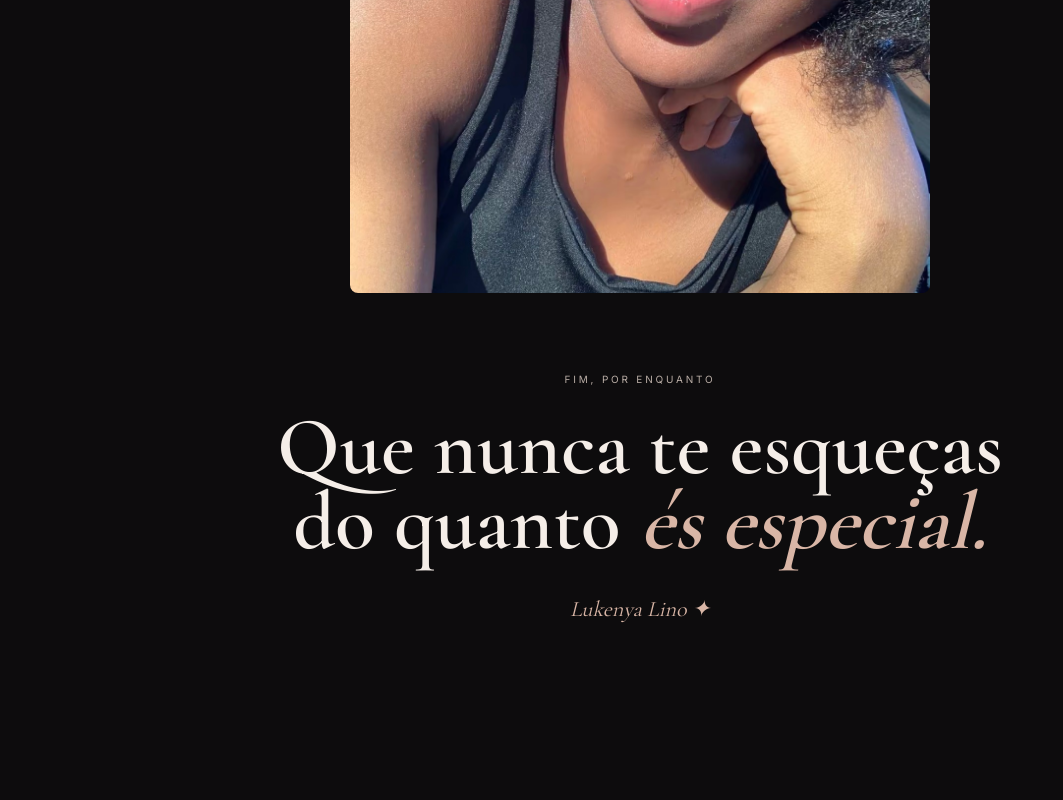
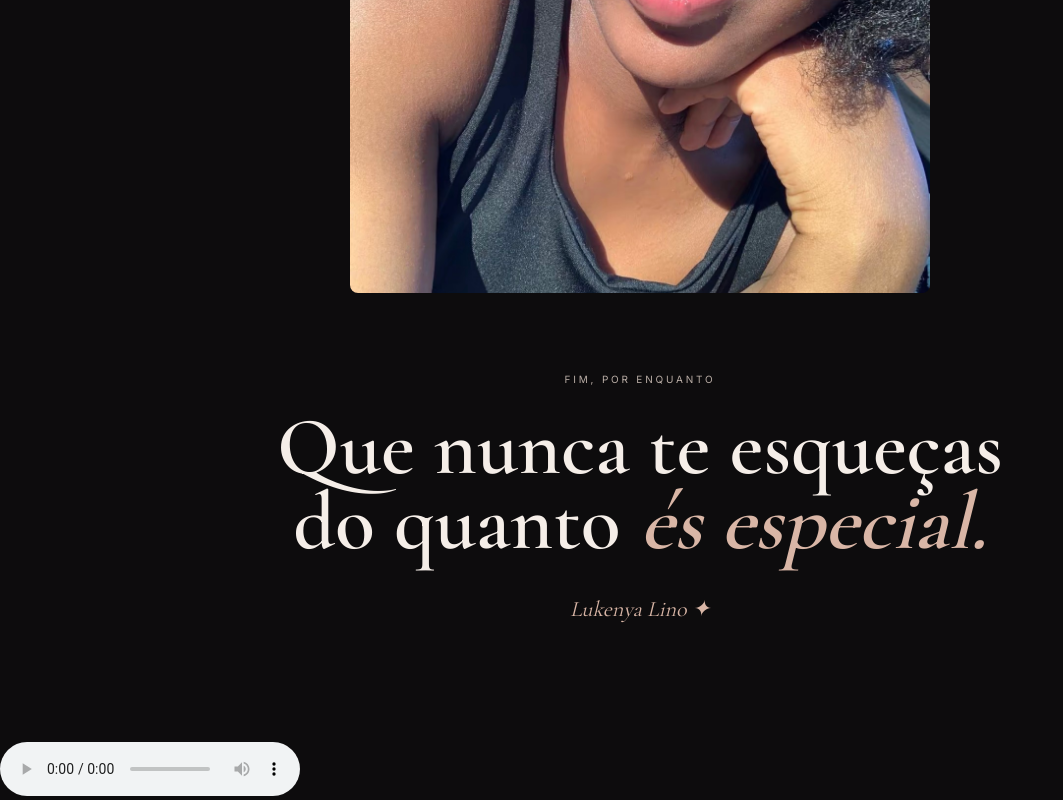
Before and after one commit to benilsondioy-eng/lukenya-lino, a plain HTML site: page index.html in a window 1280 px wide. Shown: the part 5713-6513 px from the top of the page, without its empty margins (0-1063 px from the left). Before the commit the page ends 6455 px from the top, so only its background shows below. Drawn offline with nearby package versions, Linux system fonts and the light colour scheme.

Commit message:
Update index.html

```diff
--- a/index.html
+++ b/index.html
@@ -139,9 +139,10 @@
   </main>
 
   <!-- Quando tiveres um MP3, coloca-o na pasta principal com o nome "musica.mp3". -->
-  <audio id="bgMusic" loop preload="none">
-    <source src="Mp3.mp3" type="audio/mpeg">
-  </audio>
+  <audio id="bgMusic" loop preload="auto" controls>
+    <source src="./Mp3.mp3" type="audio/mpeg">
+    Seu navegador não suporta áudio.
+</audio>
 
   <script src="script.js"></script>
 </body>
```
